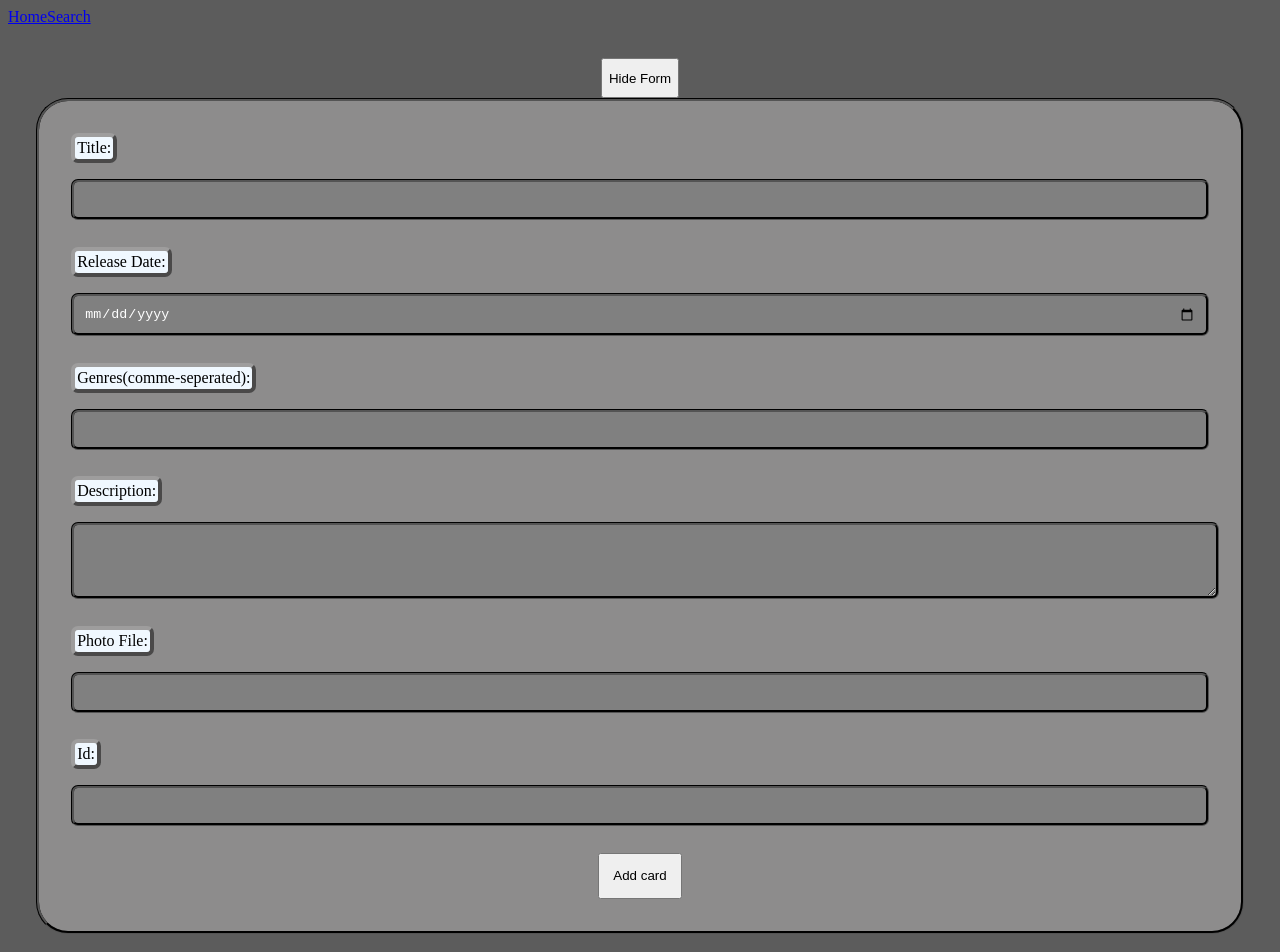
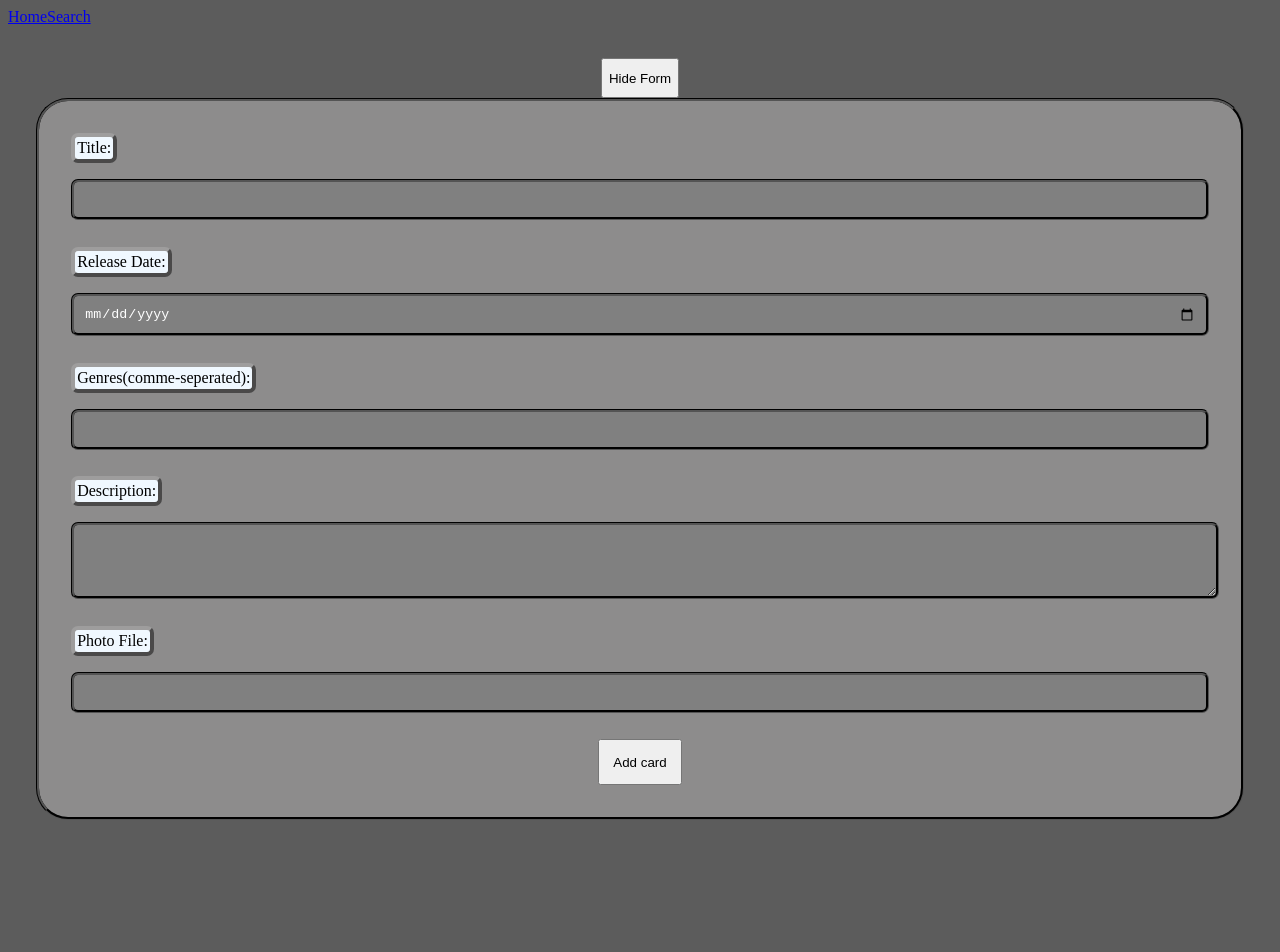
Before and after one commit to Mardixx/AngularApp, an Angular app: page / in a window 1280 px wide. Shown: the top 952 px of the page. Built offline with nearby package versions, Linux system fonts and the light colour scheme; no server answers.

Commit message:
Removed obligatory image and id filed

```diff
--- a/src/app/shared/components/post-card-component/post-card-component.component.html
+++ b/src/app/shared/components/post-card-component/post-card-component.component.html
@@ -20,9 +20,5 @@
         <label for="photoFileInput">Photo File: </label>
         <input type="text" name="photoFile" id="photoFileInput" ngModel>
     </div>
-    <div class="inputField">
-        <label for="id">Id: </label>
-        <input type="number" name="photoFile" id="photoFileInput" ngModel>
-    </div>
         <button type="submit">Add card</button>
 </form>
```
